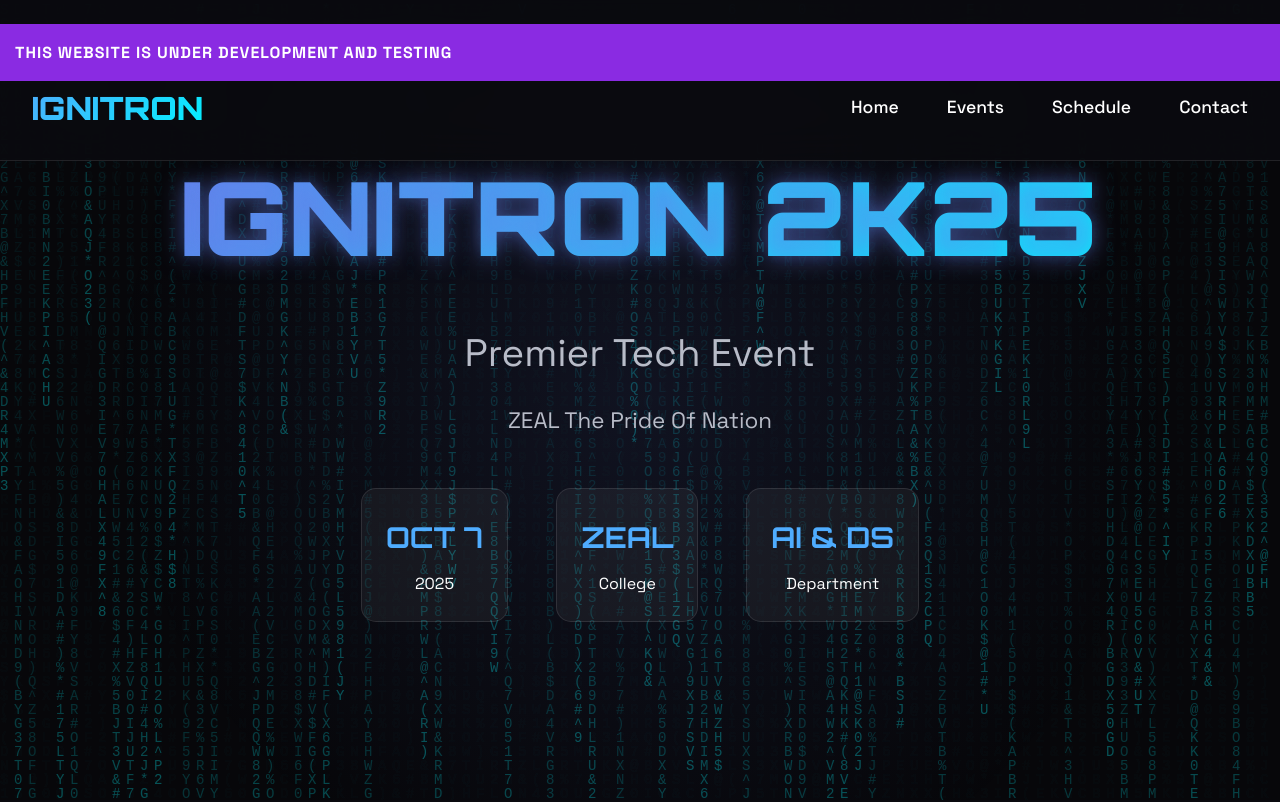
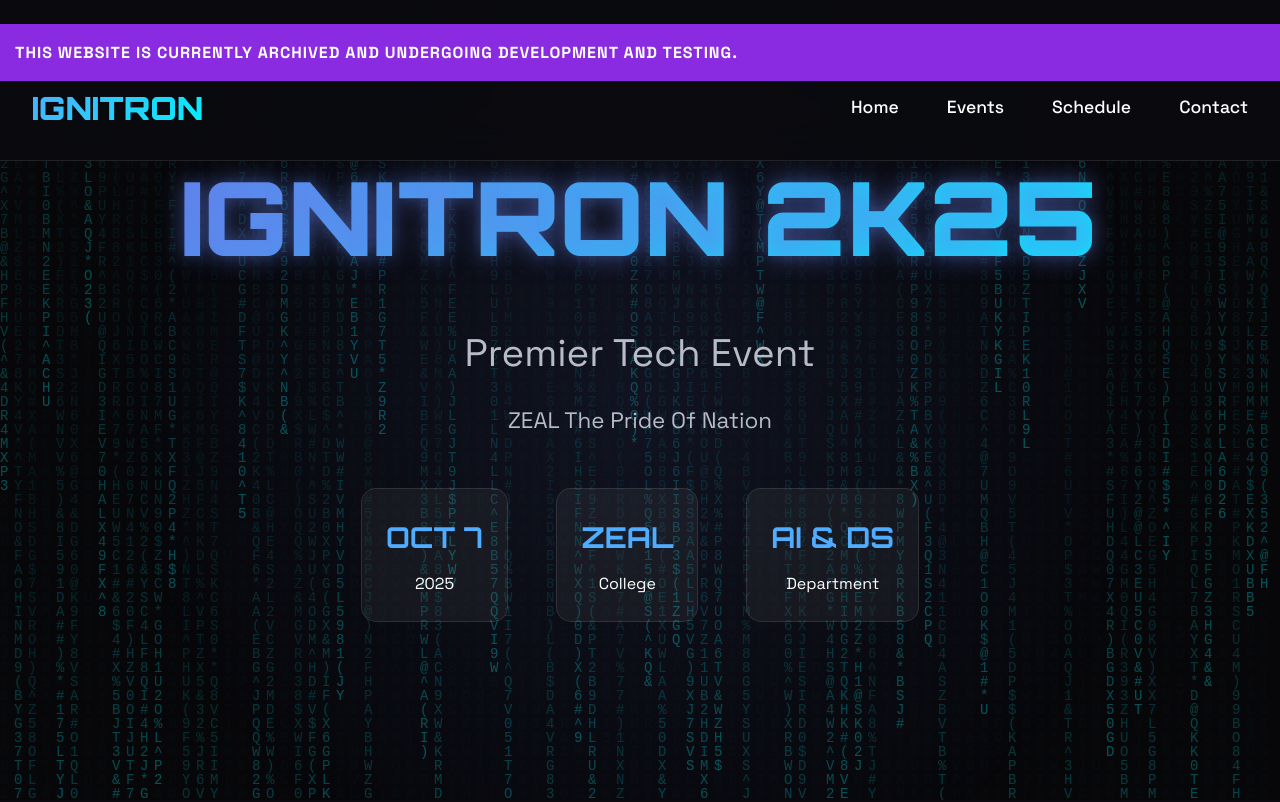
Before and after one commit to Grandlobster/ignitron, a website: page index.html in a window 1280 px wide. Shown: the top 802 px of the page. Drawn offline with Linux system fonts and the light colour scheme.

Commit message:
Better Wording

```diff
--- a/index.html
+++ b/index.html
@@ -895,7 +895,7 @@
     <div class="main-content" id="mainContent">
         <nav class="navbar" id="navbar">
             <div class="banner" id="banner">
-                <p>This website is under development and testing</p>
+                <p>This website is currently archived and undergoing development and testing.</p>
             </div>
             <div class="nav-container">
                 <div class="nav-logo">IGNITRON</div>
```
